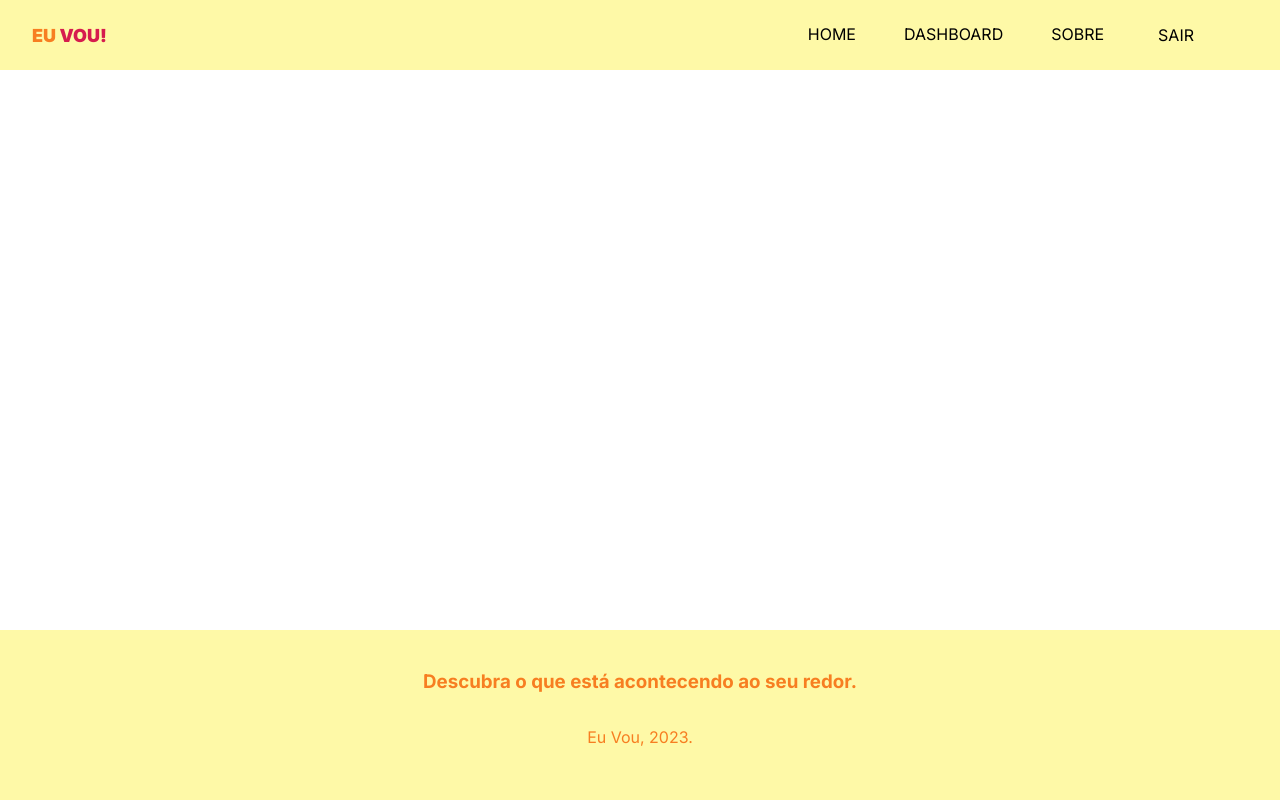
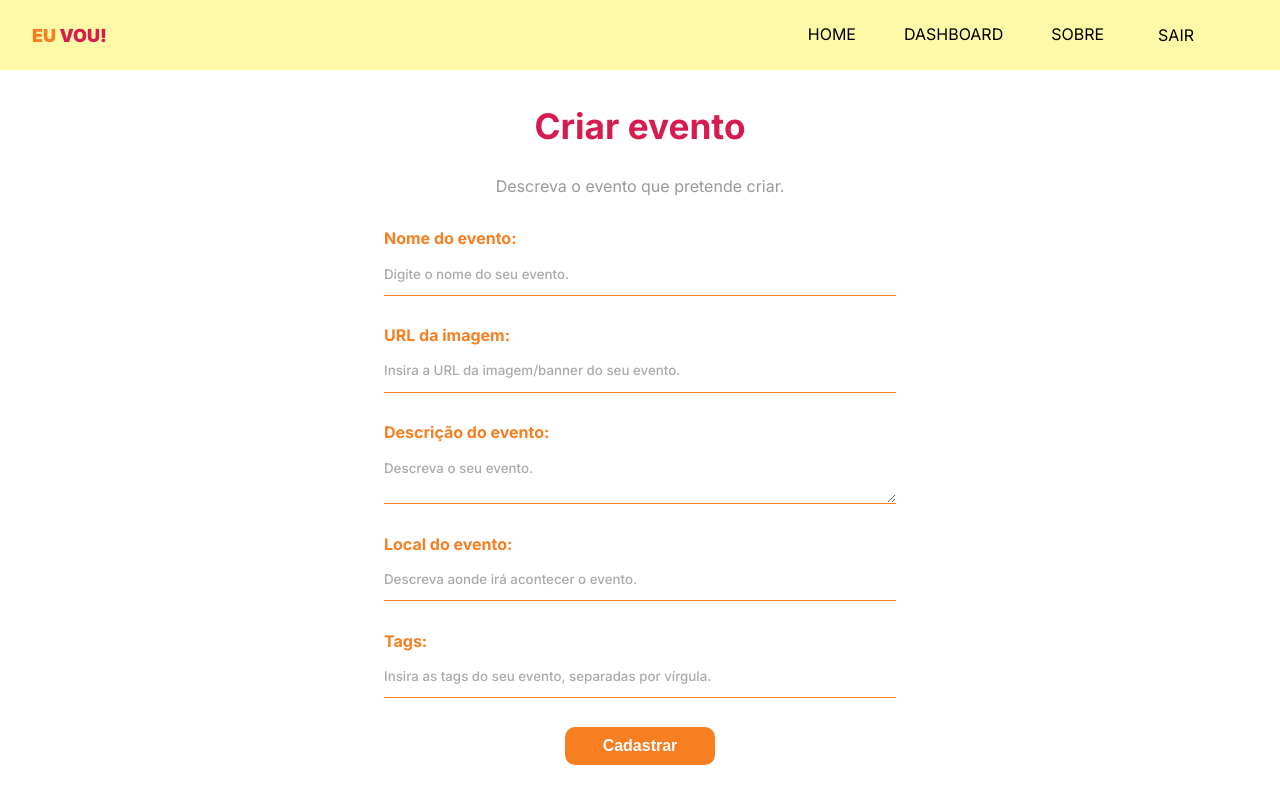
Before and after one commit to DanielSantosProg/Eu-Vou, a React (Create React App) app in the folder eu-vou/: page /events/create in a window 1280 px wide. Shown: the top 800 px of the page. Built offline with nearby package versions, Linux system fonts and the light colour scheme; no server answers; sample sign-in values are in the browser's storage.

Commit message:
Added Create Event function

```diff
--- a/eu-vou/src/App.js
+++ b/eu-vou/src/App.js
@@ -14,6 +14,7 @@ import Footer from "./components/Footer";
 import Login from "./pages/Login/Login";
 import Register from "./pages/Register/Register";
 import Dashboard from "./pages/Dashboard/Dashboard";
+import CreateEvent from "./pages/CreateEvent/CreateEvent";
 
 function App() {
   const [user, setUser] = useState(undefined);
@@ -41,6 +42,10 @@ function App() {
               <Route path="/" element={<Home />} />
               <Route path="/about" element={<About />} />
               <Route
+                path="/events/create"
+                element={user ? <CreateEvent /> : <Navigate to="/login" />}
+              />
+              <Route
                 path="/login"
                 element={!user ? <Login /> : <Navigate to="/" />}
               />
--- /dev/null
+++ b/eu-vou/src/hooks/useInsertDocument.js
@@ -0,0 +1,64 @@
+import { useState, useEffect, useReducer } from "react";
+import { db } from "../firebase/config";
+import { collection, addDoc, Timestamp } from "firebase/firestore";
+
+const initialState = {
+  loading: null,
+  error: null,
+};
+
+const insertReducer = (state, action) => {
+  switch (action.type) {
+    case "LOADING":
+      return { loading: true, error: null };
+    case "INSERTED_DOC":
+      return { loading: false, error: null };
+    case "ERROR":
+      return { loading: false, error: action.payload };
+    default:
+      return state;
+  }
+};
+
+export const useInsertDocument = (docCollection) => {
+  const [response, dispatch] = useReducer(insertReducer, initialState);
+
+  const [cancelled, setCancelled] = useState(false);
+
+  const checkCancelBeforeDispatch = (action) => {
+    if (!cancelled) {
+      dispatch(action);
+    }
+  };
+
+  const insertDocument = async (document) => {
+    checkCancelBeforeDispatch({
+      type: "LOADING",
+    });
+
+    try {
+      const newDocument = { ...document, createdAt: Timestamp.now() };
+
+      const insertedDocument = await addDoc(
+        collection(db, docCollection),
+        newDocument
+      );
+
+      checkCancelBeforeDispatch({
+        type: "INSERTED_DOC",
+        payload: insertedDocument,
+      });
+    } catch (error) {
+      checkCancelBeforeDispatch({
+        type: "ERROR",
+        payload: error.message,
+      });
+    }
+  };
+
+  useEffect(() => {
+    return () => setCancelled(true);
+  }, []);
+
+  return { insertDocument, response };
+};
--- /dev/null
+++ b/eu-vou/src/pages/CreateEvent/CreateEvent.js
@@ -0,0 +1,122 @@
+import styles from "./CreateEvent.module.css";
+
+import { useState } from "react";
+import { useNavigate } from "react-router-dom";
+import { useAuthValue } from "../../context/authContext";
+import { useInsertDocument } from "../../hooks/useInsertDocument";
+
+const CreateEvent = () => {
+  const [eventName, setEventName] = useState("");
+  const [image, setImage] = useState("");
+  const [description, setDescription] = useState("");
+  const [eventLocation, setEventLocation] = useState("");
+  const [tags, setTags] = useState([]);
+  const [formError, setFormError] = useState("");
+
+  const { user } = useAuthValue();
+  const { insertDocument, response } = useInsertDocument("events");
+  const navigate = useNavigate();
+
+  const handleSubmit = (e) => {
+    e.preventDefault();
+    setFormError("");
+
+    try {
+      new URL(image);
+    } catch (error) {
+      setFormError("Forneça uma URL válida.");
+    }
+
+    const tagsArray = tags.split(",").map((tag) => tag.trim().toLowerCase());
+
+    if (!eventName || !image || !eventLocation || !tags || !description) {
+      setFormError("Preencha todos os campos!");
+    }
+
+    if (formError) return;
+
+    insertDocument({
+      eventName,
+      image,
+      description,
+      eventLocation,
+      tagsArray,
+      uid: user.uid,
+      createdBy: user.displayName,
+    });
+
+    navigate("/");
+  };
+
+  return (
+    <div className={styles.create_event}>
+      <h2>Criar evento</h2>
+      <p>Descreva o evento que pretende criar. </p>
+      <form onSubmit={handleSubmit}>
+        <label>
+          <span>Nome do evento:</span>
+          <input
+            type="text"
+            name="eventName"
+            required
+            placeholder="Digite o nome do seu evento."
+            onChange={(e) => setEventName(e.target.value)}
+            value={eventName}
+          />
+        </label>
+        <label>
+          <span>URL da imagem:</span>
+          <input
+            type="text"
+            name="image"
+            placeholder="Insira a URL da imagem/banner do seu evento."
+            onChange={(e) => setImage(e.target.value)}
+            value={image}
+          />
+        </label>
+        <label>
+          <span>Descrição do evento:</span>
+          <textarea
+            name="description"
+            required
+            placeholder="Descreva o seu evento."
+            onChange={(e) => setDescription(e.target.value)}
+            value={description}
+          ></textarea>
+        </label>
+        <label>
+          <span>Local do evento:</span>
+          <input
+            type="text"
+            name="eventLocation"
+            required
+            placeholder="Descreva aonde irá acontecer o evento."
+            onChange={(e) => setEventLocation(e.target.value)}
+            value={eventLocation}
+          />
+        </label>
+        <label>
+          <span>Tags:</span>
+          <input
+            type="text"
+            name="tags"
+            required
+            placeholder="Insira as tags do seu evento, separadas por vírgula."
+            onChange={(e) => setTags(e.target.value)}
+            value={tags}
+          />
+        </label>
+        {!response.loading && <button className="btn">Cadastrar</button>}
+        {response.loading && (
+          <button className="btn" disabled>
+            Aguarde...
+          </button>
+        )}
+        {response.error && <p className="error">{response.error}</p>}
+        {formError && <p className="error">{formError}</p>}
+      </form>
+    </div>
+  );
+};
+
+export default CreateEvent;
--- /dev/null
+++ b/eu-vou/src/pages/CreateEvent/CreateEvent.module.css
@@ -0,0 +1,12 @@
+.create_event {
+  text-align: center;
+}
+
+.create_event h2 {
+  font-size: 2.2em;
+}
+
+.create_event p {
+  color: rgb(154, 153, 153);
+  margin-bottom: 2em;
+}
```
